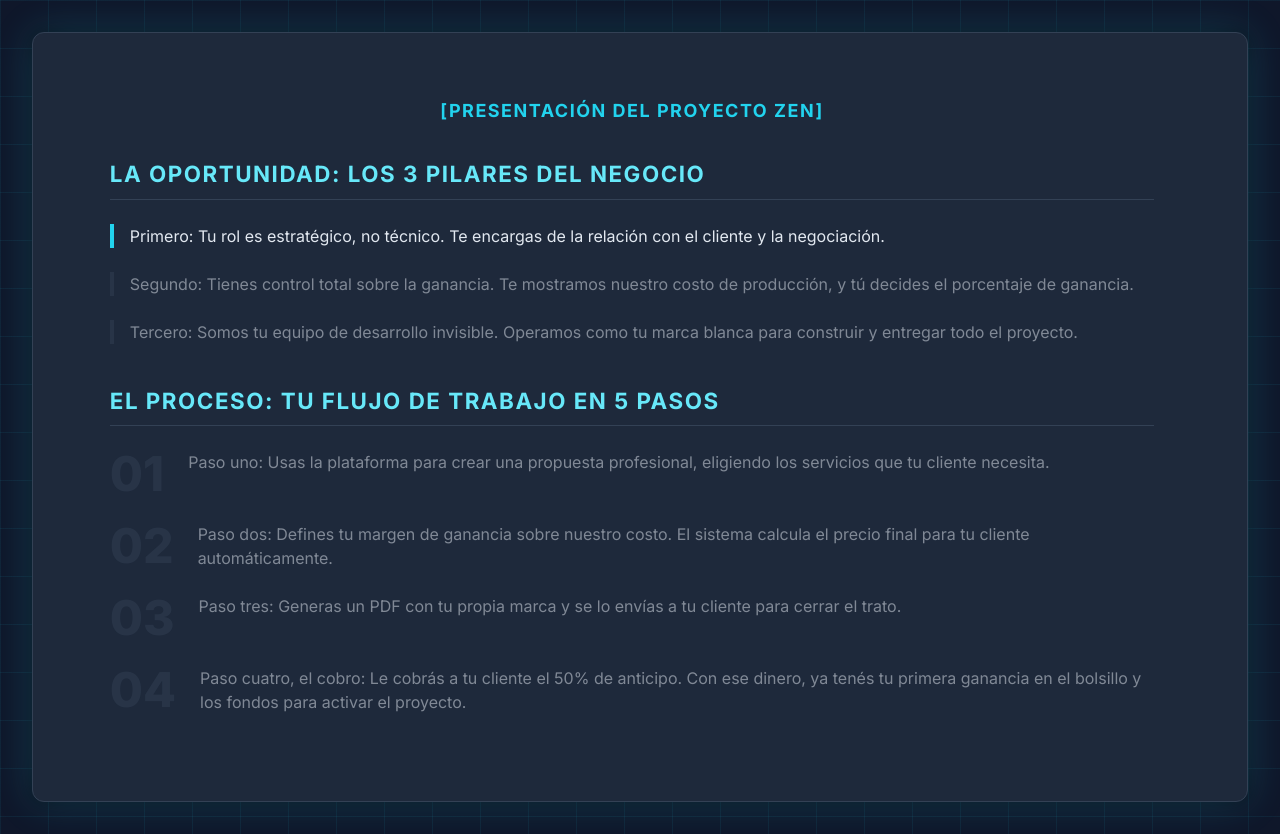
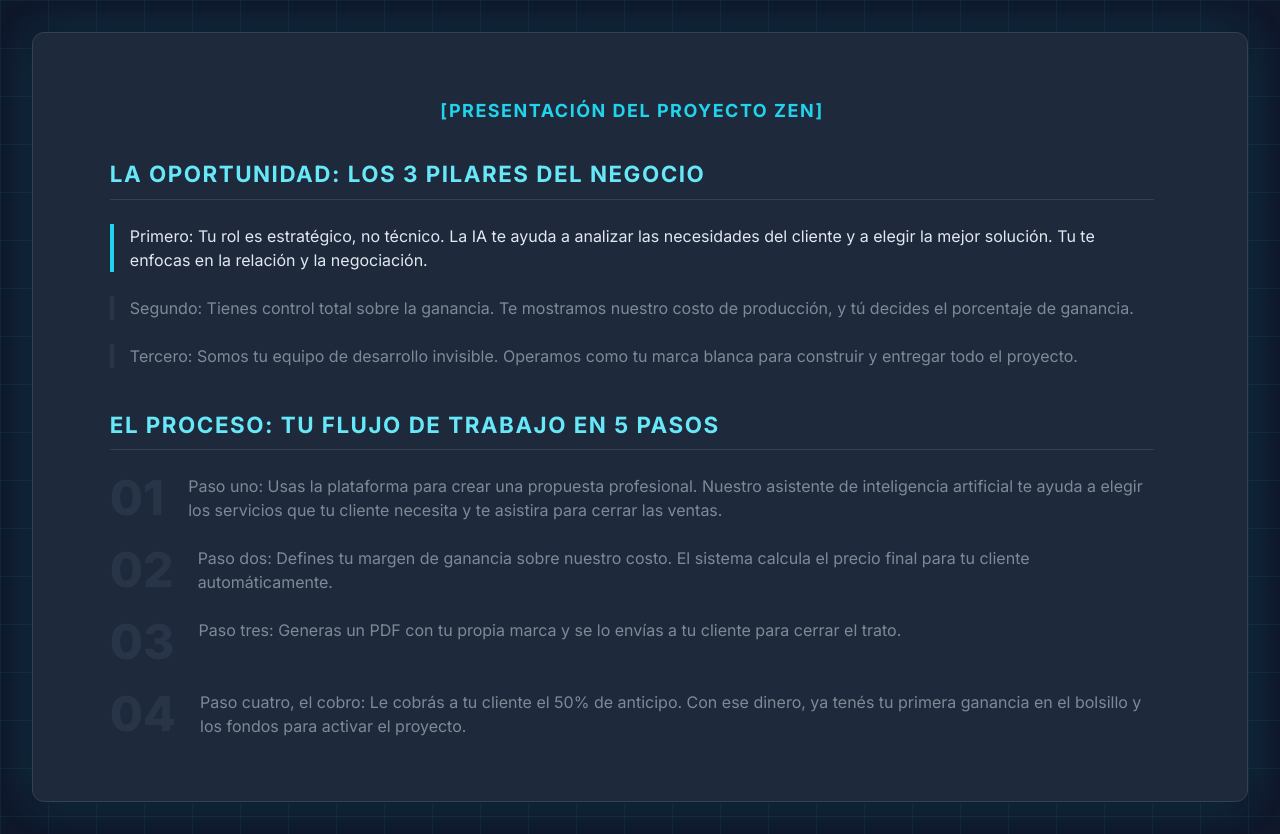
Before and after one commit to So-in2025/presupuestador, a website: page index.html in a window 1280 px wide. Both pictures are taken after a click on the button "▶ COMENZAR PRESENTACIÓN". Drawn offline with nearby package versions, Linux system fonts and the light colour scheme.

Commit message:
first commit 7

```diff
--- a/index.html
+++ b/index.html
@@ -166,7 +166,7 @@
             <!-- TÍTULO Y ESLOGAN CAMBIADOS SEGÚN TU PETICIÓN -->
             <h1 class="accent-color">DOMINA EL MERCADO WEB SIN INVERSIÓN NI CÓDIGO</h1>
             <p class="tagline">Vende proyectos web profesionales sin experiencia técnica. <strong>Nosotros desarrollamos, tú ganas.</strong></p>
-            <p class="instructions">Pulsa 'Comenzar' para activar la guía por voz del sistema.</p>
+            <p class="instructions">Pulsa 'Comenzar' para conocer nuestra propuesta.</p>
 
             <!-- TEXTO DEL BOTÓN CAMBIADO SEGÚN TU PETICIÓN -->
             <button id="start-button" class="accent-bg">▶ COMENZAR PRESENTACIÓN</button>
@@ -180,7 +180,7 @@
             <div class="mb-10">
                 <h3 class="section-heading">La Oportunidad: Los 3 Pilares del Negocio</h3>
                 <div id="pillar-1" class="business-pillar">
-                    <p><span class="vocal-highlight">Primero: Tu rol es estratégico, no técnico. Te encargas de la relación con el cliente y la negociación.</span></p>
+                    <p><span class="vocal-highlight">Primero: Tu rol es estratégico, no técnico. La IA te ayuda a analizar las necesidades del cliente y a elegir la mejor solución. Tu te enfocas en la relación y la negociación.</span></p>
                 </div>
                 <div id="pillar-2" class="business-pillar">
                     <p><span class="vocal-highlight">Segundo: Tienes control total sobre la ganancia. Te mostramos nuestro costo de producción, y tú decides el porcentaje de ganancia.</span></p>
@@ -195,7 +195,7 @@
                 <h3 class="section-heading">El Proceso: Tu Flujo de Trabajo en 5 Pasos</h3>
                 <div id="step-1" class="workflow-step">
                     <div class="step-number">01</div>
-                    <p><span class="vocal-highlight"> Paso uno: Usas la plataforma para crear una propuesta profesional, eligiendo los servicios que tu cliente necesita.</span></p>
+                    <p><span class="vocal-highlight">Paso uno: Usas la plataforma para crear una propuesta profesional. Nuestro asistente de inteligencia artificial te ayuda a elegir los servicios que tu cliente necesita y te asistira para cerrar las ventas.</span></p>
                 </div>
                 <div id="step-2" class="workflow-step">
                     <div class="step-number">02</div>
```
